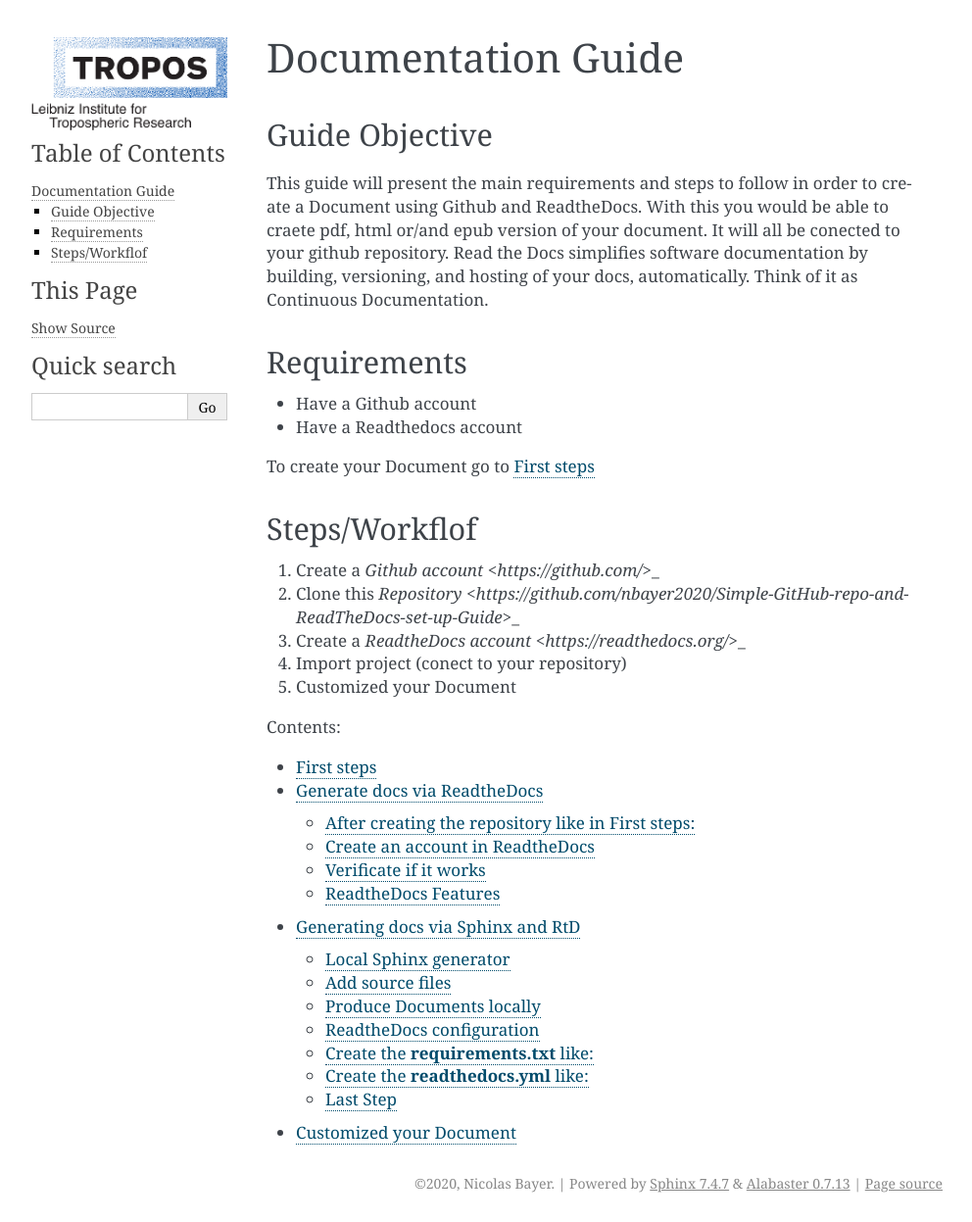
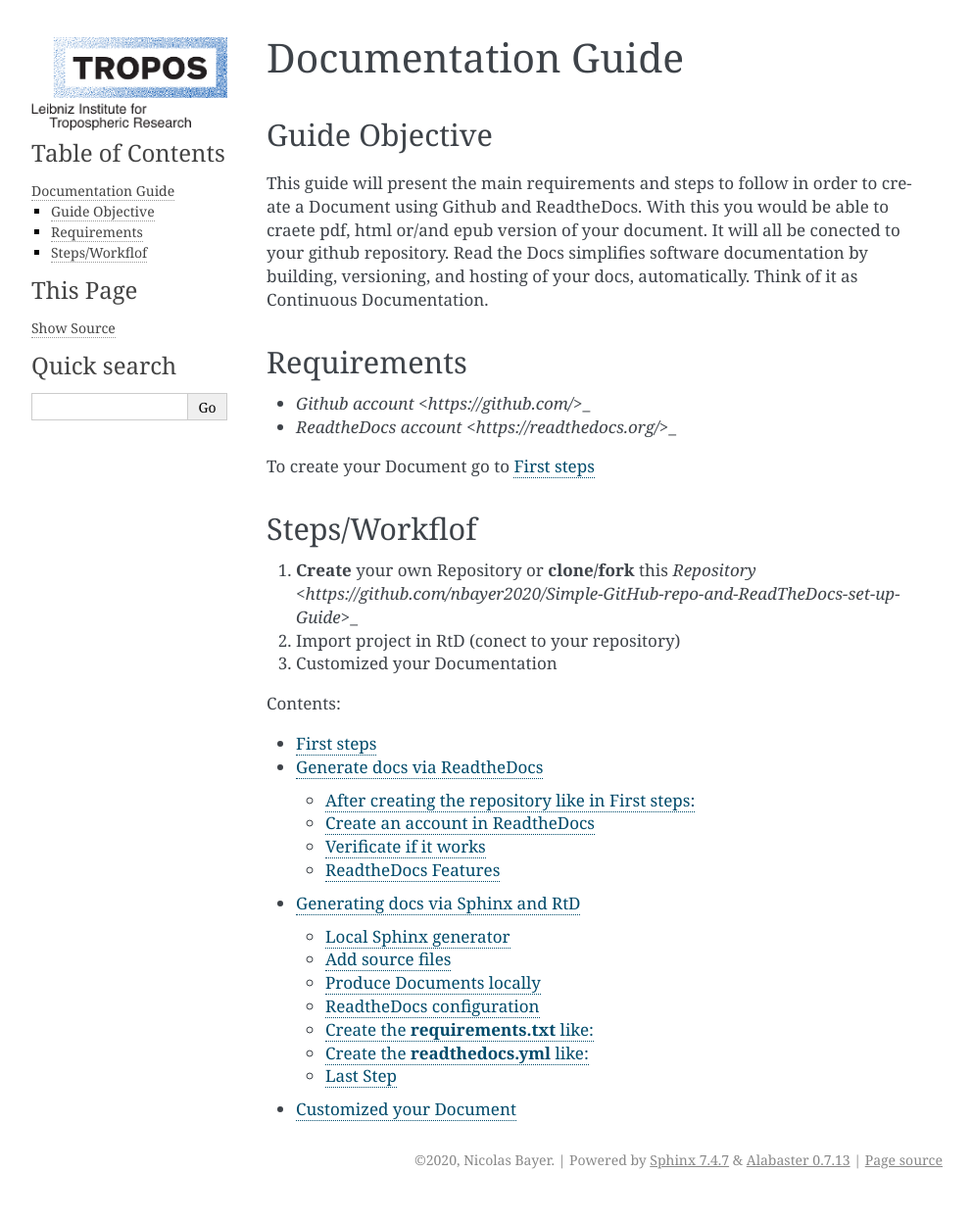
Before and after one commit to nbayer2020/Simple-GitHub-repo-and-ReadTheDocs-set-up-Guide, a Sphinx documentation site: the page built from source/index.rst, in a window 1280 px wide. Shown: the whole page at 98% size, without its empty margins (148-1140 px from the left). Built offline with Sphinx 7.4.7, drawn with Linux system fonts in a browser that asks for light colours; after the commit the page ends 1223 px from its top, so only the background shows below that.

Commit message:
Update index.rst

```diff
--- a/source/index.rst
+++ b/source/index.rst
@@ -16,19 +16,17 @@ Read the Docs simplifies software documentation by building, versioning, and hos
 Requirements
 ------------
 
-* Have a Github account
-* Have a Readthedocs account
+* `Github account <https://github.com/`>_
+* `ReadtheDocs account <https://readthedocs.org/`>_
 
 To create your Document go to `First steps <https://simple-github-repo-and-readthedocs-set-up-guide.readthedocs.io/en/latest/first_steps.html>`_
 
 Steps/Workflof
 --------------
 
-1. Create a `Github account <https://github.com/`>_
-2. Clone this `Repository <https://github.com/nbayer2020/Simple-GitHub-repo-and-ReadTheDocs-set-up-Guide`>_
-3. Create a `ReadtheDocs account <https://readthedocs.org/`>_
-4. Import project (conect to your repository)
-5. Customized your Document
+1. **Create** your own Repository or **clone/fork** this `Repository <https://github.com/nbayer2020/Simple-GitHub-repo-and-ReadTheDocs-set-up-Guide`>_
+2. Import project in RtD (conect to your repository)
+3. Customized your Documentation
 
 .. toctree::
    :maxdepth: 2
```
